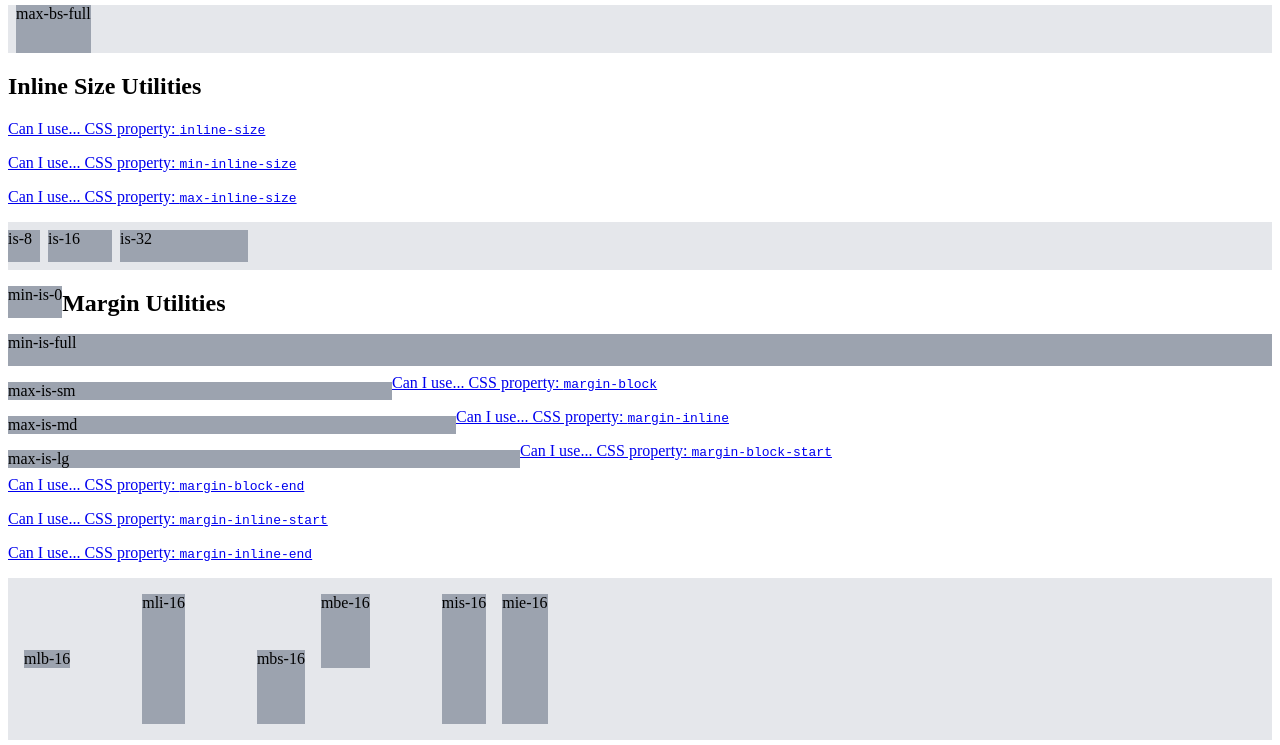
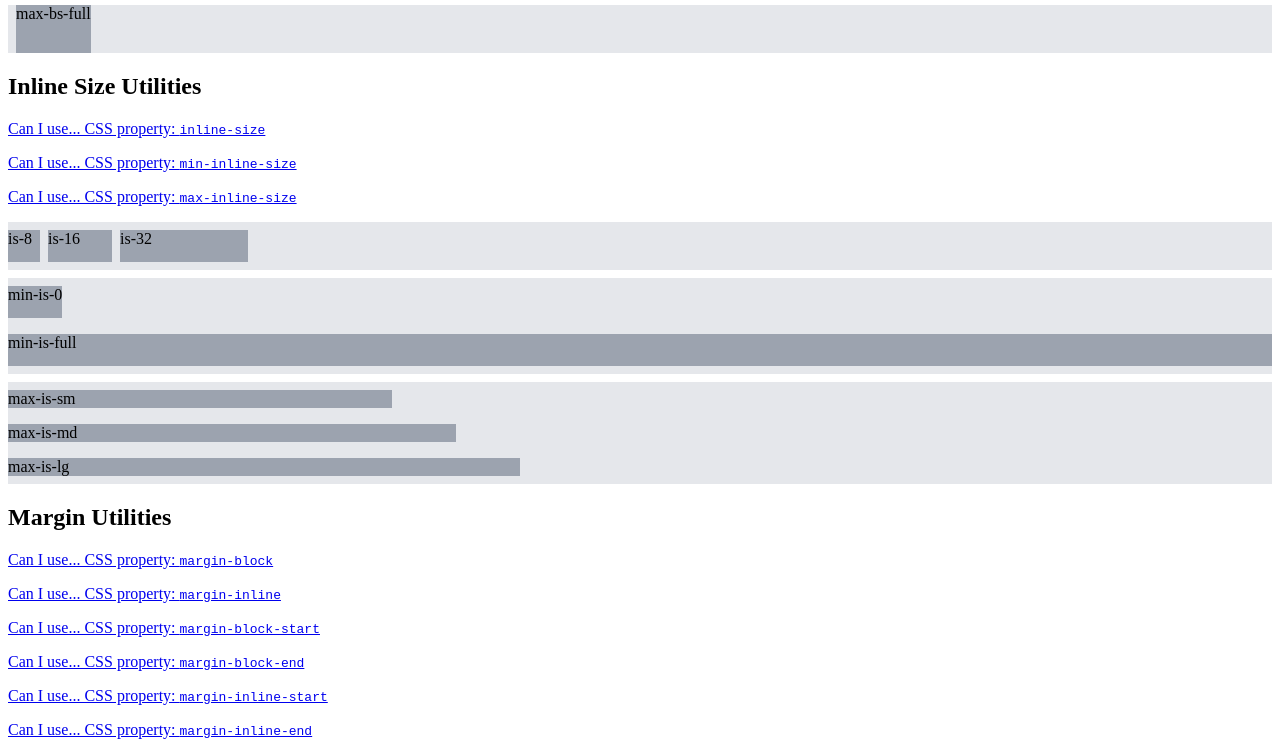
Before and after one commit to stevecochrane/tailwindcss-logical, a website: page docs/index.html in a window 1280 px wide. Shown: the part 1413-2158 px from the top of the page. Drawn offline with Linux system fonts and the light colour scheme.

Commit message:
Fix demo layout bugs by updating clearfix to flow-root

```diff
--- a/docs/index.html
+++ b/docs/index.html
@@ -13,7 +13,7 @@
     <h2>Float and Clear Utilities</h2>
     <p><a href="https://caniuse.com/#feat=mdn-css_properties_float_flow_relative_values">Can I use... CSS property: float: Flow-relative values <code>inline-start</code> and <code>inline-end</code></a></p>
     <p><a href="https://caniuse.com/#feat=mdn-css_properties_clear_flow_relative_values">Can I use... CSS property: clear: Flow-relative values <code>inline-start</code> and <code>inline-end</code></a></p>
-    <div class="bg-gray-200 p-2 clearfix">
+    <div class="bg-gray-200 p-2 flow-root">
       <div class="bg-gray-400 w-16 h-16 m-2 float-start">float-start</div>
       <div class="bg-gray-400 w-16 h-16 m-2 clear-start">clear-start</div>
       <div class="bg-gray-400 w-16 h-16 m-2 float-end">float-end</div>
@@ -60,11 +60,11 @@
       <div class="bg-gray-400 m-2 ml-0 bs-8 is-16">is-16</div>
       <div class="bg-gray-400 m-2 ml-0 bs-8 is-32">is-32</div>
     </div>
-    <div class="clearfix mt-2 bg-gray-200">
+    <div class="flow-root mt-2 bg-gray-200">
       <div class="bg-gray-400 float-left clear-left my-2 bs-8 min-is-0">min-is-0</div>
       <div class="bg-gray-400 float-left clear-left my-2 bs-8 min-is-full">min-is-full</div>
     </div>
-    <div class="clearfix mt-2 bg-gray-200">
+    <div class="flow-root mt-2 bg-gray-200">
       <div class="bg-gray-400 float-left clear-left is-full my-2 is-32 max-is-sm">max-is-sm</div>
       <div class="bg-gray-400 float-left clear-left is-full my-2 is-32 max-is-md">max-is-md</div>
       <div class="bg-gray-400 float-left clear-left is-full my-2 is-32 max-is-lg">max-is-lg</div>
```
Also changed, not shown: docs/output.css.
